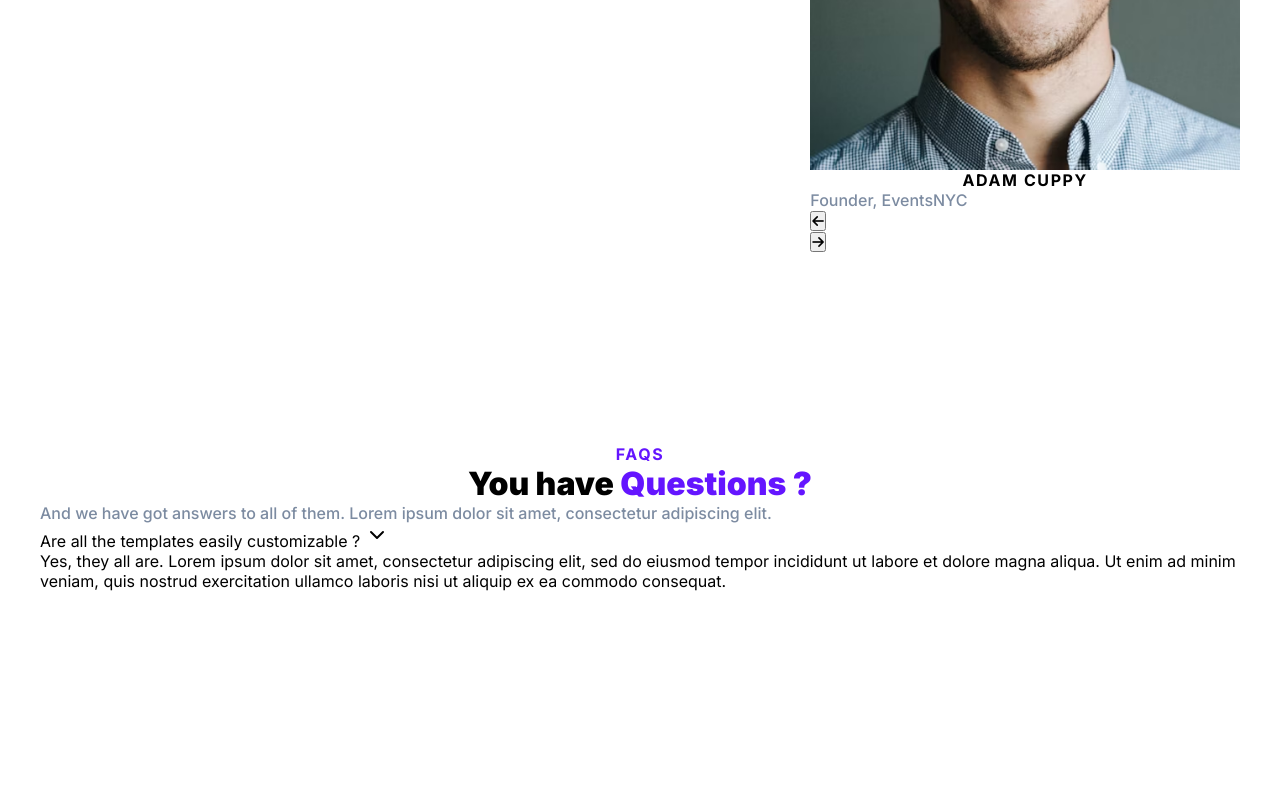
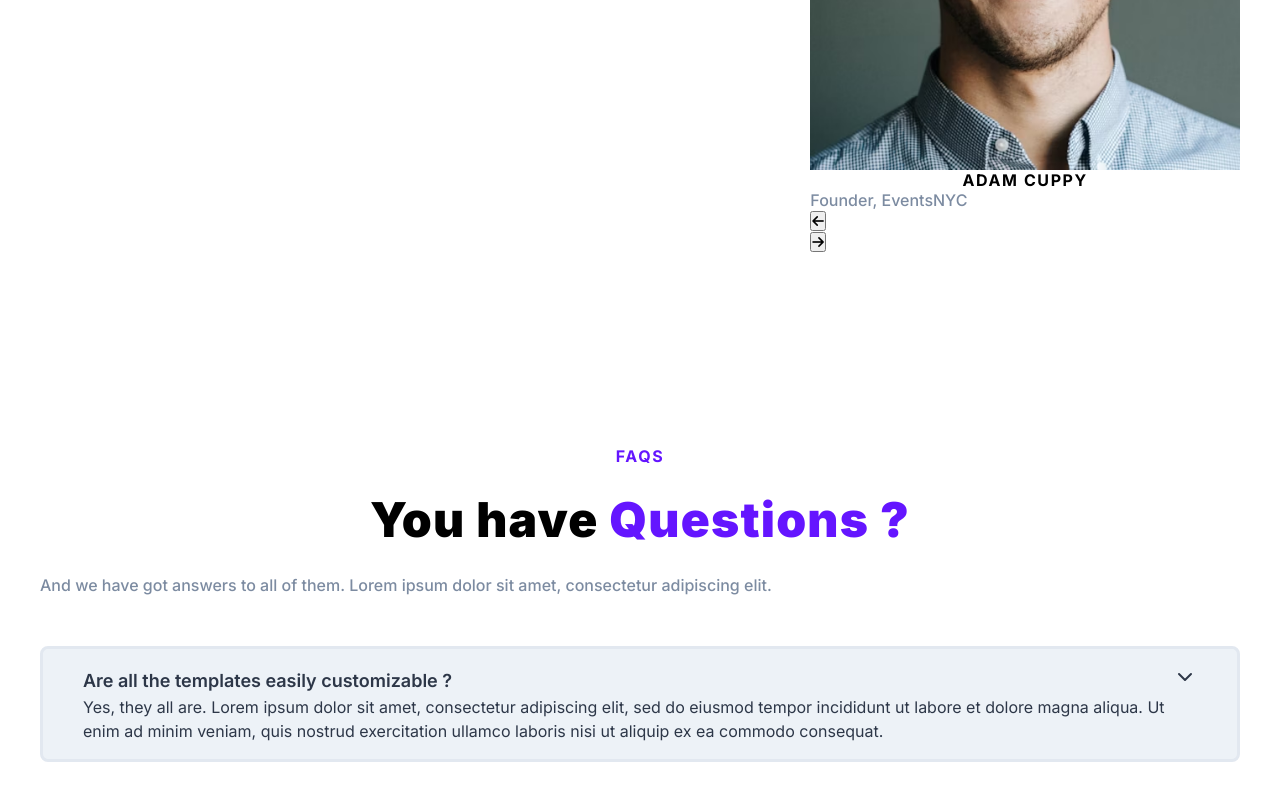
Before and after one commit to RJDavinci/e-Com-Final, a plain HTML site: page index.html in a window 1280 px wide. Shown: the part 8510-9310 px from the top of the page. Before the commit the page ends 9197 px from the top, so only its background shows below. Drawn offline with Linux system fonts and the light colour scheme.

Commit message:
Further Modification of new section

```diff
--- a/index.html
+++ b/index.html
@@ -828,15 +828,15 @@
                         <p class="faqs__para">And we have got answers to all of them.
                             Lorem ipsum dolor sit amet, consectetur adipiscing elit.
                         </p>
-                        <div class="faq__container">
-                            <div class="faq__container--group">
+                        <dl class="faqs__container">
                             <div class="question__textbox">
                                 <dt class="question__textarea">
-                                        <span class="question">
+                                    <span class="faq__question">
                                         Are all the templates easily customizable ?
                                     </span>
-                                        <span class="dropdownmenu">
-                                            <svg xmlns="http://www.w3.org/2000/svg" width="24" height="24" viewbox="0 0 24 24" fill="none" stroke="currentcolor" stroke-width="2" stroke-linecap="round" stroke-linejoin="round" class="feather feather-chevron-down">
+                                    <span class="faq__dropdownmenu">
+                                        <svg xmlns="http://www.w3.org/2000/svg" viewbox="0 0 24 24" fill="none" stroke="currentcolor" stroke-width="2"
+                                        stroke-linecap="round" stroke-linejoin="round" class="dropdownmenu">
                                             <polyline points="6 9 12 15 18 9"></polyline>
                                         </svg>
                                     </span>
@@ -849,8 +849,7 @@
                                     ut aliquip ex ea commodo consequat.
                                 </dd>
                             </div>
-                            </div>
-                        </div>
+                        </dl>
                     </div>
                 </div>
             </div>
--- a/styles.css
+++ b/styles.css
@@ -756,7 +756,6 @@ PLANS
 }
 
 .plan__highlight {
-
     border-style: solid;
     border-width: 0px;
     border-top-right-radius: 8px;
@@ -931,3 +930,81 @@ TESTIMONIALS
 FAQS
 
 */
+
+.faqs__subheading {
+    line-height: 24px;
+    box-sizing: border-box;
+    margin-bottom: 16px;
+}
+
+.faqs__heading {
+    font-size: 48px;
+    letter-spacing: 1.2px;
+    line-height: 72px;
+}
+
+.faqs__para {
+    width: 100%;
+    text-align: center;
+    line-height: 26px;
+    margin-top: 16px;
+}
+
+.faqs__container {
+    margin-top: 48px;
+    line-height: 24px;
+    position: relative;
+}
+
+.question__textbox {
+    border-radius: 8px;
+    border-style: solid;
+    margin-top: 20px;
+    padding: 16px 40px;
+    transition-duration: .3s;
+}
+
+.question__textbox:hover {
+    background-color: rgb(226, 232, 240);
+    opacity: 1;
+}
+
+
+.question__textbox,
+.question__textarea,
+.faq__dropdownmenu {
+    color: rgb(45, 55, 72);
+    border-color: rgb(226, 232, 240);
+    background-color: rgb(237, 242, 247);
+    cursor: pointer;
+    user-select: none;
+    line-height: 24px;
+}
+
+.question__textarea {
+    display: flex;
+    justify-content: space-between;
+    align-items: center;
+    background-color: rgb(237, 242, 247);
+}
+
+.faq__question {
+    font-size: 18px;
+    font-weight: 600;
+    line-height: 27px;
+}
+
+.faq__dropdownmenu {
+    margin-left: 8px;
+    transform: matrix(-1, 0, 0, -1, 0, 0);
+    transition-duration: .3s;
+    transform: none;
+}
+
+.dropdownmenu {
+    height: 24px;
+    width: 24px;
+    overflow-clip-margin: content-box;
+    overflow-x: hidden;
+    overflow-y: hidden;
+}
```
Lines whose indentation alone changed are shown as unchanged.
